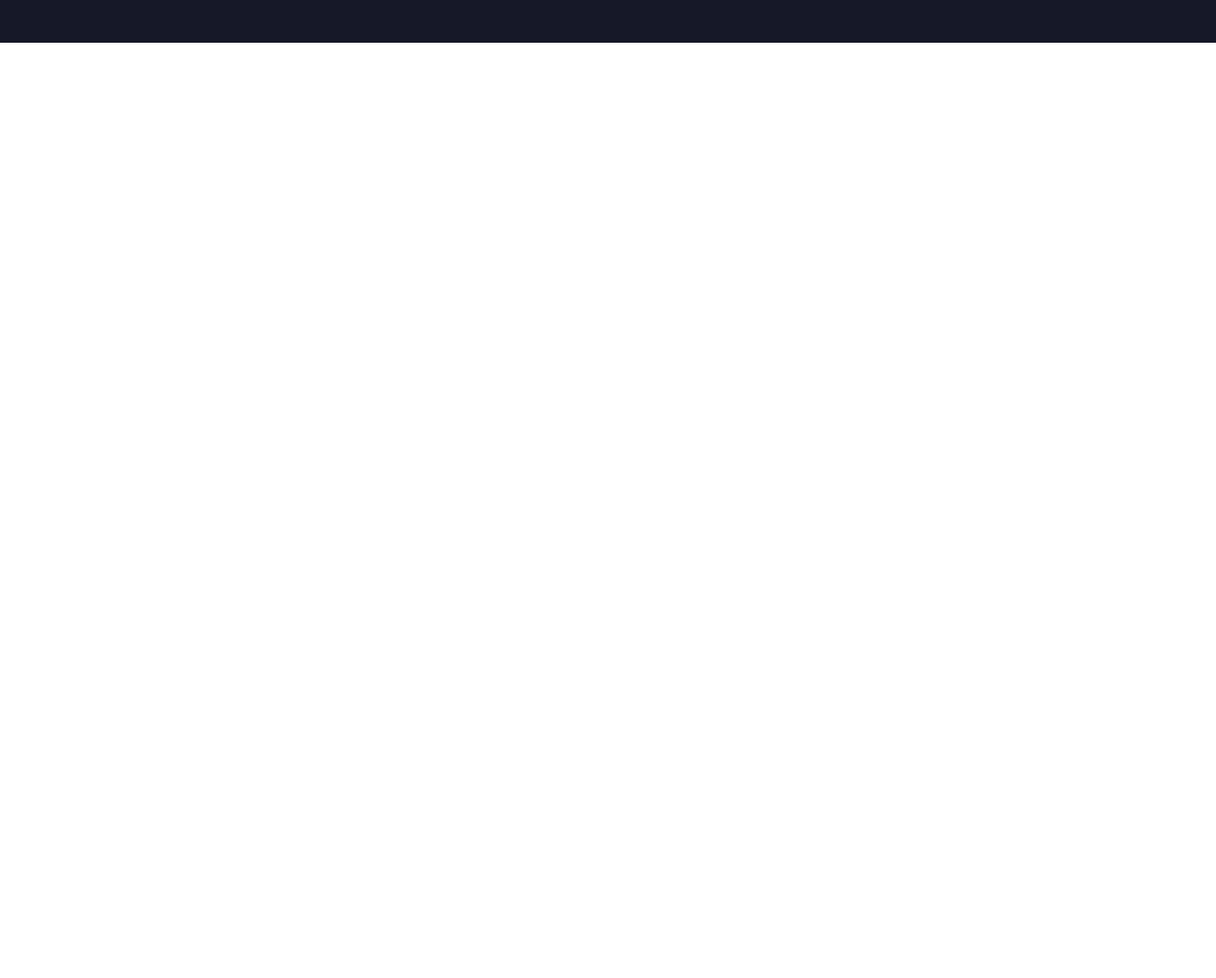
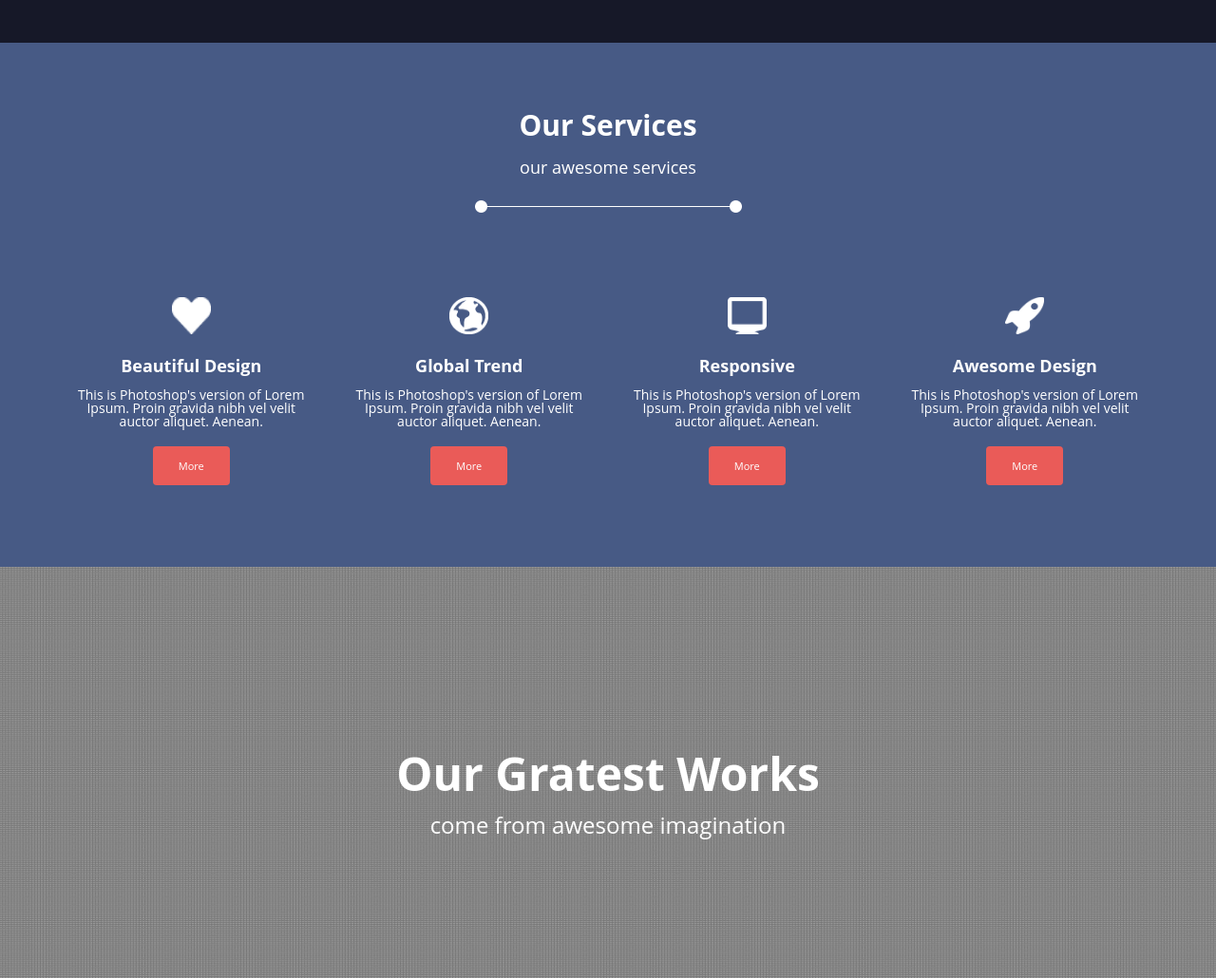
Before and after one commit to martabinkowska/pierwszy, a website: page src/index.html in a window 1280 px wide. Shown: the part 503-1533 px from the top of the page at 95% size. Before the commit the page ends 800 px from the top, so only its background shows below. Drawn offline with nearby package versions, Linux system fonts and the light colour scheme; files that its build step writes are made by us from their sources.

Commit message:
koniec na dzis

```diff
--- /dev/null
+++ b/src/html/sections/greatest-work.html
@@ -0,0 +1,4 @@
+<section class="greatest-work">
+  <h1 class="work-title">Our Gratest Works</h1>
+  <h2 class="work-subtitle">come from awesome imagination</h2>
+</section>
--- a/src/html/sections/services.html
+++ b/src/html/sections/services.html
@@ -1,5 +1,41 @@
 <section class="services-section">
-
+  <div class="container">
+    <div class="row">
+      <div class="col-md-12">
+        <h1 class="title-services">Our Services</h1>
+        <h2 class="subtitle-services">our awesome services</h2>
+        <img class="line" src="/img/separator-services.png"></img>
+      </div>
+    </div>
+  </div>
+  <div class="container">
+    <div class="row">
+      <div class="col-md-3">
+        <img class="services-img" src="img/heart.png"></img>
+        <h1 class="service-name">Beautiful Design</h1>
+        <h2 class="service-description">This is Photoshop's version of Lorem Ipsum. Proin gravida nibh vel velit auctor aliquet. Aenean.</h2>
+        <a class="more-service-button" href="#">More</a>
+      </div>
+      <div class="col-md-3">
+        <img class="services-img" src="img/globe.png"></img>
+        <h1 class="service-name">Global Trend</h1>
+        <h2 class="service-description">This is Photoshop's version of Lorem Ipsum. Proin gravida nibh vel velit auctor aliquet. Aenean.</h2>
+        <a class="more-service-button" href="#">More</a>
+      </div>
+      <div class="col-md-3">
+        <img class="services-img" src="img/monitor.png"></img>
+        <h1 class="service-name">Responsive</h1>
+        <h2 class="service-description">This is Photoshop's version of Lorem Ipsum. Proin gravida nibh vel velit auctor aliquet. Aenean.</h2>
+        <a class="more-service-button" href="#">More</a>
+      </div>
+      <div class="col-md-3">
+        <img class="services-img" src="img/rocket.png"></img>
+        <h1 class="service-name">Awesome Design</h1>
+        <h2 class="service-description">This is Photoshop's version of Lorem Ipsum. Proin gravida nibh vel velit auctor aliquet. Aenean.</h2>
+        <a class="more-service-button" href="#">More</a>
+      </div>
+    </div>
+  </div>
 
 
 </section>
--- a/src/index.html
+++ b/src/index.html
@@ -14,6 +14,7 @@
 
     @@include('html/sections/header.html')
     @@include('html/sections/services.html')
+    @@include('html/sections/greatest-work.html')
 
 
     <script src="js/vendors/jquery-3.1.1.min.js"></script>
--- /dev/null
+++ b/src/scss/layout/_greatest-work.scss
@@ -0,0 +1,20 @@
+.greatest-work {
+  background: url("/img/pattern-parallax.jpg") no-repeat center center fixed;
+  -webkit-background-size: cover;
+  -moz-background-size: cover;
+  -o-background-size: cover;
+  background-size: cover;
+  text-align: center;
+  padding-top: 194px;
+  padding-bottom: 149px;
+  font-family: "Open Sans", serif;
+  color: #fff;
+  .work-title {
+    font-size: 48px;
+    font-weight: 700;
+    margin-bottom: 18px;
+  }
+  .work-subtitle {
+    font-size: 24px;
+  }
+}
--- a/src/scss/layout/_services.scss
+++ b/src/scss/layout/_services.scss
@@ -0,0 +1,47 @@
+.services-section {
+  background-color: #475a85;
+  font-family: "Open Sans", serif;
+  text-align: center;
+  color: #fff;
+  padding-top: 72px;
+  padding-bottom: 100px;
+
+  .title-services {
+    font-size: 30px;
+    font-weight: 700;
+    margin-bottom: 20px;
+  }
+  .subtitle-services {
+    font-size: 18px;
+    margin-bottom: 26px;
+  }
+  .line {
+    margin: 0 auto;
+    margin-bottom: 87px;
+  }
+  .services-img {
+    margin-bottom: 22px;
+    width: 41px;
+    height: 39px;
+
+  }
+  .service-name {
+    margin-bottom: 15px;
+    font-size: 18px;
+    font-weight: 700;
+  }
+  .service-description {
+    margin-bottom: 30px;
+    font-size: 14px;
+  }
+  .more-service-button {
+    background-color: #ea5b58;
+    font-size: 11px;
+    text-align: center;
+    text-decoration: none;
+    color: #fff;
+    font-weight: 400;
+    border-radius: 4px;
+    padding: 13px 27px;
+  }
+}
--- a/src/scss/styles.scss
+++ b/src/scss/styles.scss
@@ -4,3 +4,4 @@
 //layout styles
 @import 'layout/_header';
 @import 'layout/_services';
+@import 'layout/_greatest-work';
```
Also changed, not shown: src/img/globe.png (added), src/img/heart.png (added), src/img/monitor.png (added), src/img/pattern-parallax.jpg (added), src/img/rocket.png (added), src/img/separator-services.png (added).
